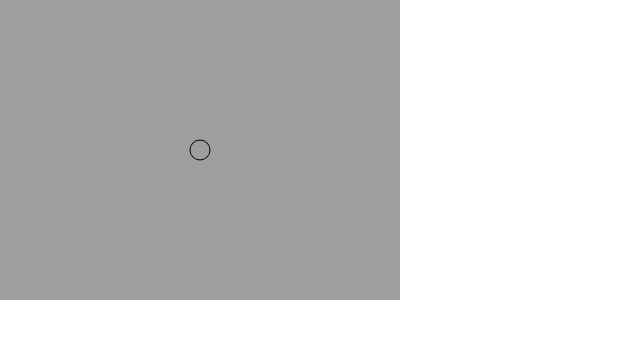
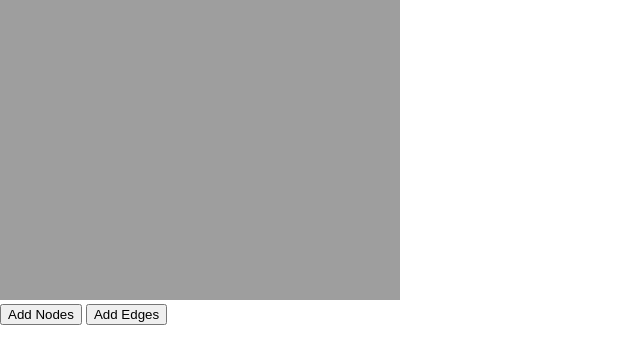
Before and after one commit to Jabbath/Graph-Creator, a website: page index.html in a window 1280 px wide. Both pictures are taken after a click on the element 200 px from the left and 150 px from the top of the page. Shown: the whole page, without its empty margins (0-640 px from the left). Drawn offline with Linux system fonts and the light colour scheme.

Commit message:
Added mode switching to prepare for future ability to add edges

```diff
--- a/creator.js
+++ b/creator.js
@@ -26,7 +26,7 @@ function drawNode(xPos, yPos){
     ctx.stroke();
 }
 
-function addNode(e){
+function canvasClick(e){
     /*
     Records the position of each mouseclick and adds a node there.
 
@@ -37,6 +37,16 @@ function addNode(e){
     var xPos = e.clientX,
         yPos = e.clientY;
 
+    //We want to check which input mode we are in
+    switch(mode){
+        case 'nodes':
+            addNodes(xPos, yPos);
+            break;
+
+        default:
+            throw new Error('Invalid input mode!');
+    }
+
     //When the user clicks on the graph, add a node
     nodes.push(new node(xPos, yPos));
 
@@ -44,7 +54,7 @@ function addNode(e){
     drawNode(xPos, yPos);
 }
 
-
+//*****************************************************************
 //INITIALIZATION
 //Get our canvas and draw the map to it
 var canvas  = document.getElementById('cytoBkg');
@@ -60,5 +70,29 @@ map.onload = function() {
     ctx.drawImage(map, 0, 0);
 }
 
+//Set which input mode we will start with
+var mode = 'nodes';
 
-canvas.addEventListener('click', addNode, false);
+function setMode(modeType){
+    /*
+    Sets the current input mode, and updates the status indicator.
+
+    INPUT
+    modeType: A string with the new mode
+    */
+
+    mode = modeType;
+
+    //Update the status div
+    var stat = document.getElementById('status');
+    stat.innerHTML = 'Now adding: ' + modeType;
+}
+
+//Add listeners so the buttons change the modes
+document.getElementById('addNode').addEventListener('click',
+function(){setMode('nodes')}, false);
+
+document.getElementById('addEdges').addEventListener('click',
+function(){setMode('edges')}, false);
+
+canvas.addEventListener('click', canvasClick, false);
--- a/index.html
+++ b/index.html
@@ -6,6 +6,13 @@
 
     <body style="margin: 0px">
     <canvas id = "cytoBkg"></canvas>
+
+    <div id = "controlButtons">
+        <button id = "addNode">Add Nodes </button>
+        <button id = "addEdges">Add Edges </button>
+    </div>
+
+    <p id = "status"></p>
     </body>
 
     <script src = "creator.js"></script>
```
